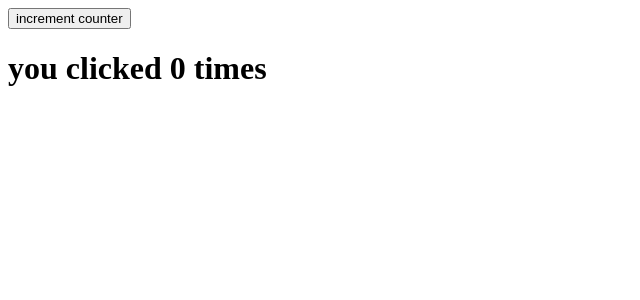
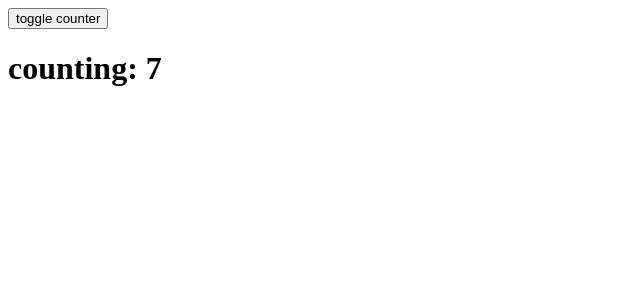
Before and after one commit to Folvin/react-exercises, a React (Create React App) app: page / in a window 1280 px wide. Shown: the top 300 px of the page, without its empty margins (0-640 px from the left). Built offline with nearby package versions, Linux system fonts and the light colour scheme.

Commit message:
useeffect-02

```diff
--- a/src/App.js
+++ b/src/App.js
@@ -1,14 +1,15 @@
-import {ClickCounter} from "./ClickCounter";
+import {useState} from "react";
+import {Counter} from "./Counter";
 
 export function App() {
-
-    function onCounterChange(currentCounter) {
-        console.log(currentCounter)
+    const [counterToggle, setCounterToggle] = useState(true);
+    function toggleHandler() {
+        setCounterToggle(toggle => !toggle)
     }
-
     return (
         <div>
-            <ClickCounter onCounterChange={onCounterChange}/>
+            <button onClick={toggleHandler}>toggle counter</button>
+            {counterToggle && <Counter />}
         </div>
     );
 }
--- a/src/ClickCounter.js
+++ /dev/null
@@ -1,24 +0,0 @@
-import {useEffect, useState} from "react";
-
-export function ClickCounter({onCounterChange}) {
-    const [counter, setCounter] = useState(0);
-
-    function increment() {
-        setCounter((counter) => {
-            return counter + 1;
-        });
-    }
-
-    useEffect(() => {
-        onCounterChange(counter);
-    }, [counter]);
-
-    return (
-        <div>
-            <button type="button" onClick={increment}>
-                increment counter
-            </button>
-            <h1>you clicked {counter} times</h1>
-        </div>
-    );
-}
--- /dev/null
+++ b/src/Counter.js
@@ -0,0 +1,22 @@
+import {useEffect, useState} from "react";
+
+export function Counter() {
+    const [count, setCount] = useState(0);
+
+    useEffect(() => {
+        const interval = setInterval(() => {
+            setCount((count) => {
+                return count + 1;
+            });
+        }, 1000);
+        return () => {
+            clearInterval(interval);
+        };
+    }, []);
+
+    return (
+        <div>
+            <h1>counting: {count}</h1>
+        </div>
+    );
+}
```
